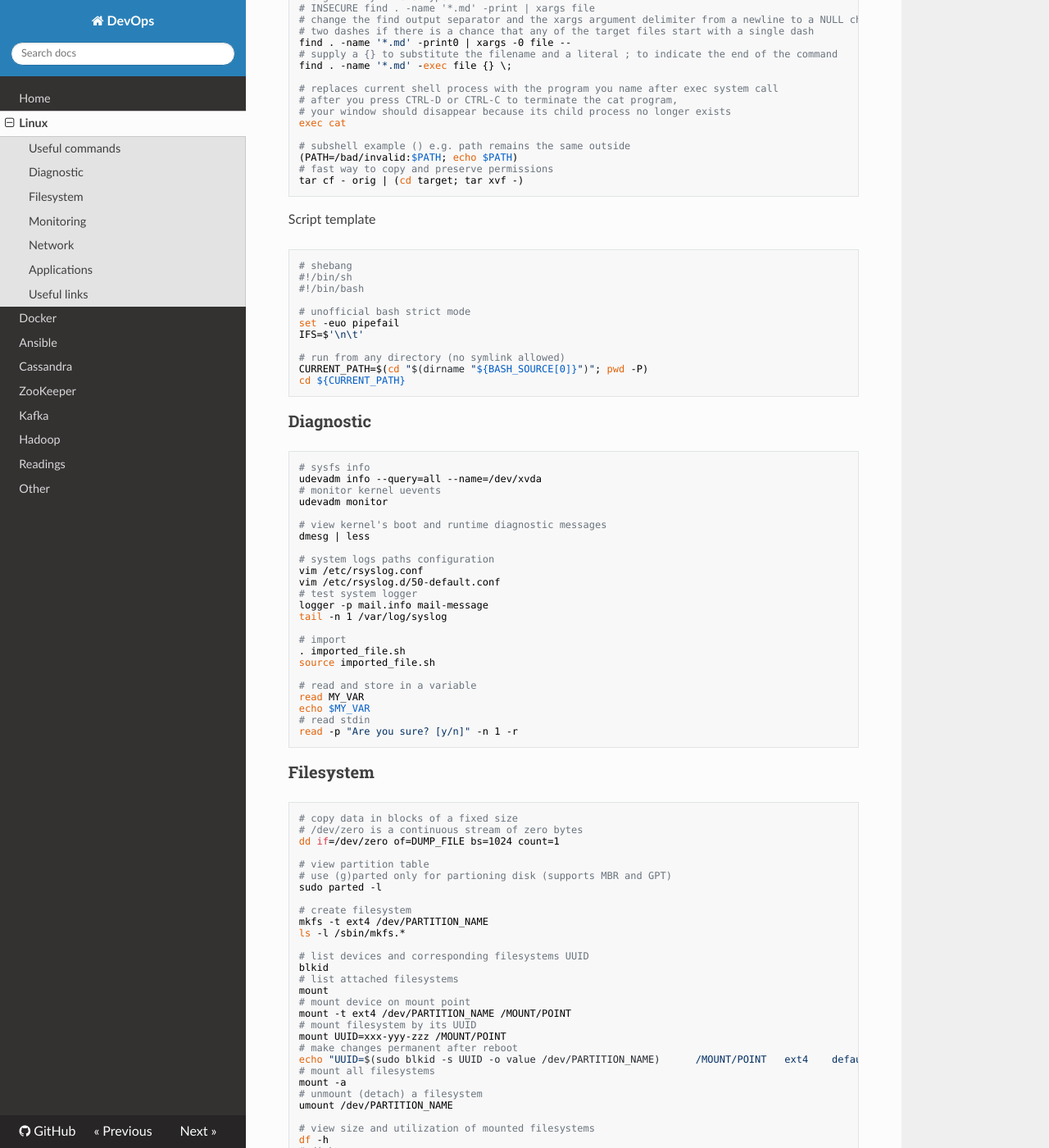
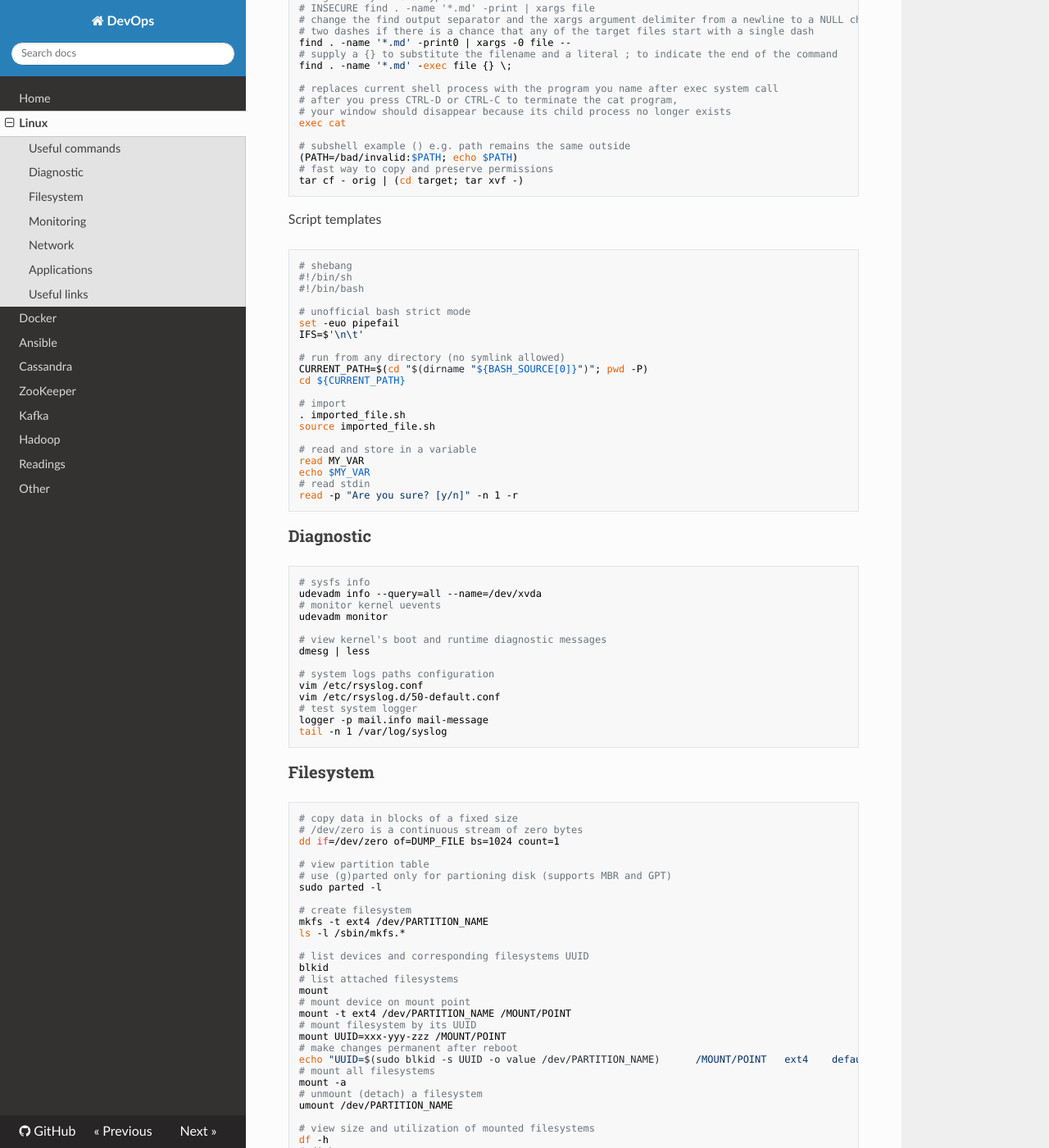
Before and after one commit to niqdev/devops, an MkDocs documentation site: the page built from docs/linux.md, in a window 1280 px wide and 1400 px high, scrolled down 1634 px. Shown: the whole window at 82% size. Built offline with MkDocs 1.6.1, drawn with Linux system fonts in a browser that asks for light colours; nearby versions of some CDN libraries; old or Windows-style settings are respelled for this version of MkDocs; part of the change alters nothing that is shown; some of the changed text lies outside the part shown.

Commit message:
doc: update linux monitoring

````diff
--- a/docs/linux.md
+++ b/docs/linux.md
@@ -122,7 +122,7 @@ exec cat
 tar cf - orig | (cd target; tar xvf -)
 ```
 
-Script template
+Script templates
 ```bash
 # shebang
 #!/bin/sh
@@ -135,6 +135,16 @@ IFS=$'\n\t'
 # run from any directory (no symlink allowed)
 CURRENT_PATH=$(cd "$(dirname "${BASH_SOURCE[0]}")"; pwd -P)
 cd ${CURRENT_PATH}
+
+# import
+. imported_file.sh
+source imported_file.sh
+
+# read and store in a variable
+read MY_VAR
+echo $MY_VAR
+# read stdin
+read -p "Are you sure? [y/n]" -n 1 -r
 ```
 
 ### Diagnostic
@@ -154,16 +164,6 @@ vim /etc/rsyslog.d/50-default.conf
 # test system logger
 logger -p mail.info mail-message
 tail -n 1 /var/log/syslog
-
-# import
-. imported_file.sh
-source imported_file.sh
-
-# read and store in a variable
-read MY_VAR
-echo $MY_VAR
-# read stdin
-read -p "Are you sure? [y/n]" -n 1 -r
 ```
 
 ### Filesystem
@@ -281,6 +281,12 @@ iotop
 
 # see the resource consumption of a process over time
 pidstat -p PID 1
+
+# reports CPU and IO stats
+iostat -mt 2
+
+# system resource statistics
+dstat
 ```
 
 ### Network
@@ -457,6 +463,7 @@ man send
 
 ### Useful links
 
+* [perf-tools](https://github.com/brendangregg/perf-tools)
 * [Subnetting](https://gist.github.com/niqdev/1ab727c3c01de2993cad070c04ba8b47)
 * [OpenWrt](https://openwrt.org)
 * [BusyBox](https://www.busybox.net)
````
